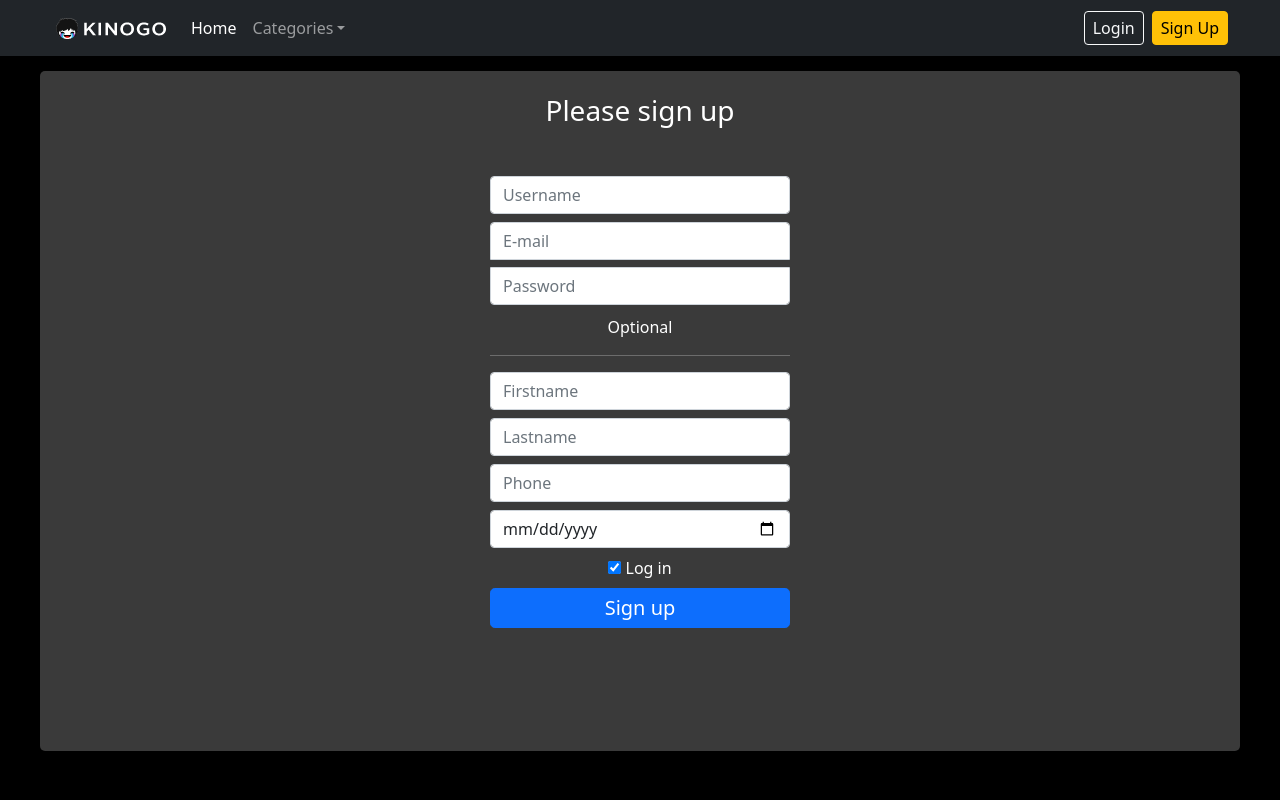
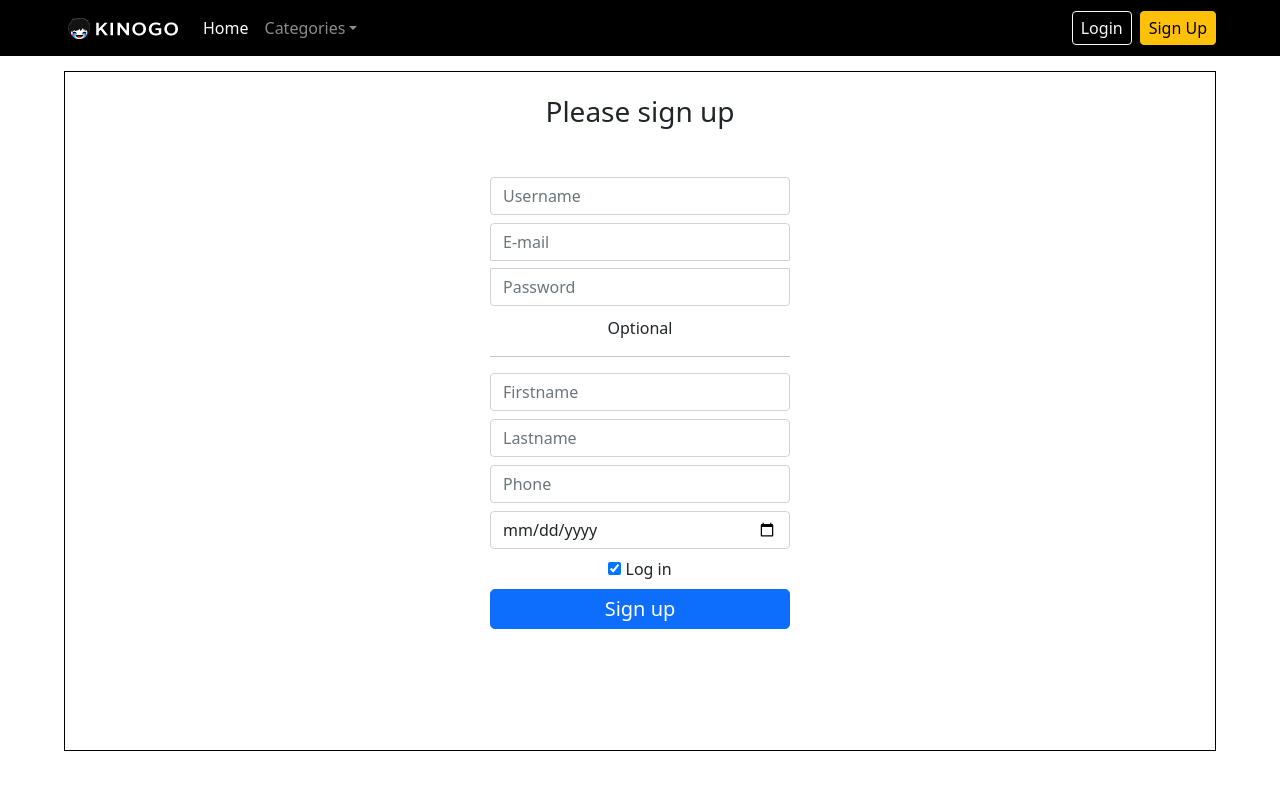
Before and after one commit to jomasuleymen/django-backend, a Django app: page /users/signup in a window 1280 px wide. Run offline with Django 4.2, Linux system fonts and the light colour scheme; some libraries are stand-ins or nearby versions.

Commit message:
change back color to white

```diff
--- a/movies_app/static/styles/form.css
+++ b/movies_app/static/styles/form.css
@@ -1,14 +1,8 @@
-html,
-body {
-  height: 100%;
-}
-
 body {
   display: flex;
   align-items: center;
   padding-top: 40px;
   padding-bottom: 40px;
-  background-color: #f5f5f5;
 }
 
 .form-signin {
--- a/movies_app/static/styles/main.css
+++ b/movies_app/static/styles/main.css
@@ -4,24 +4,31 @@
 }
 
 body, html{
-  background-color: black !important;
+  background-color: rgb(255, 255, 255) !important;
   padding-top: 55px !important;
 }
 
 body{
   padding: 0;
   margin: 0;
-  color: white !important;
 }
 
 nav .container-fluid,
 .container{
+  background-color: rgb(0, 0, 0) !important;
   max-width: 1200px;
+  width: 90%;
+  margin: 0 auto;
+  padding: 0;
+}
+
+.navbar {
+  background-color: rgb(0, 0, 0) !important;
 }
 
 .container{
-  background-color: rgb(58, 58, 58) !important;
-  border-radius: 5px !important;
+  background-color: rgb(255, 255, 255) !important;
+  border: 0.5px solid black;
   position: absolute;
   top: 55px;
   left: 50%;
```
